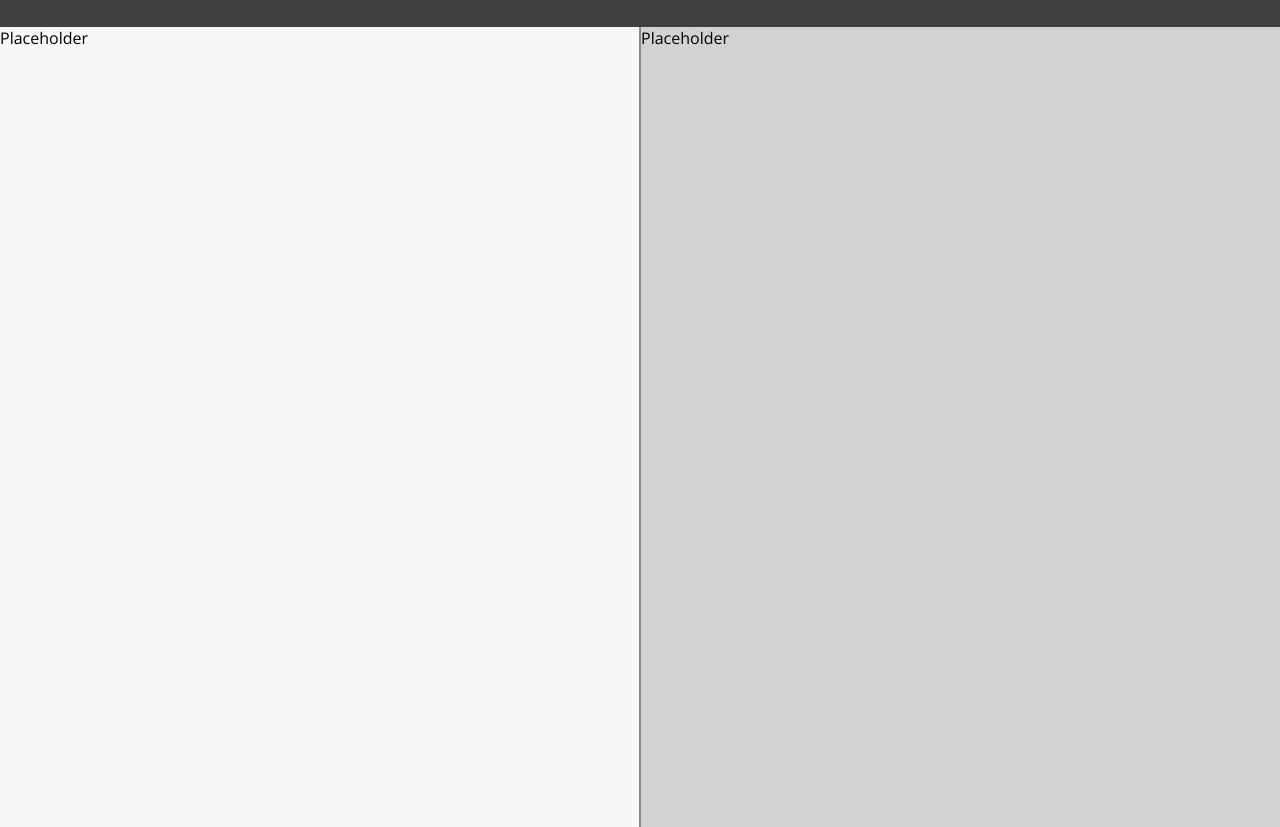
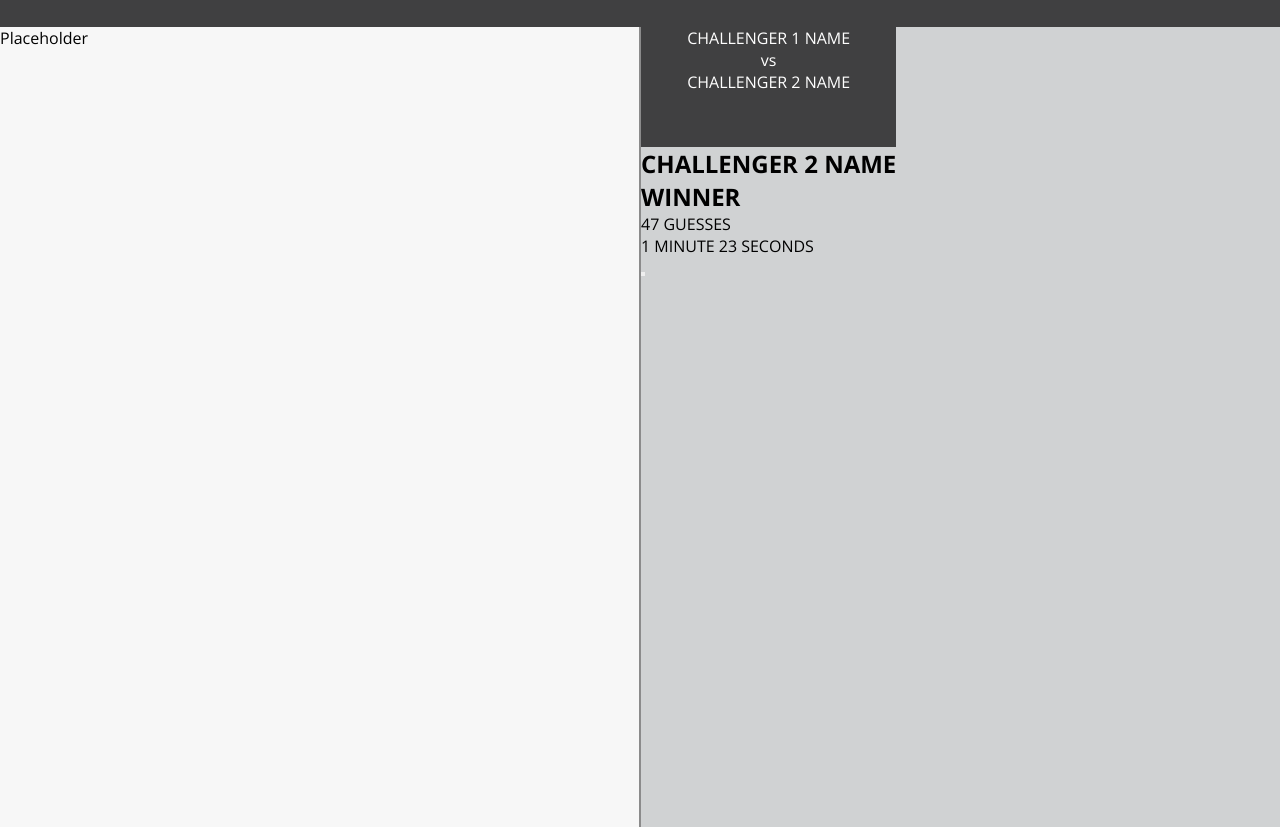
Before and after one commit to jonthanny/number_guesser, a plain HTML site: page index.html in a window 1280 px wide. Shown: the part 93-920 px from the top of the page. Drawn offline with nearby package versions, Linux system fonts and the light colour scheme.

Commit message:
Add card html outline

```diff
--- a/index.html
+++ b/index.html
@@ -17,7 +17,16 @@
         <p>Placeholder<p>
       </section>
       <section class='right-side'>
-        <p>Placeholder<p>
+        <div class="card">
+          <header>
+            <p class="challenger-1-name">CHALLENGER 1 NAME</p><span class="vs">vs</span><p class="challenger-2-name">CHALLENGER 2 NAME</p>
+          </header>
+            <h1>CHALLENGER 2 NAME</h1>
+            <h2>WINNER</h2>
+          <footer>
+            <p><span class="number-of-guesses">47</span> GUESSES</p><p>1 MINUTE 23 SECONDS</p><button class="close-card-button"></button>
+          </footer>
+        </div>
       </section>
     </main>
   </body>
```
